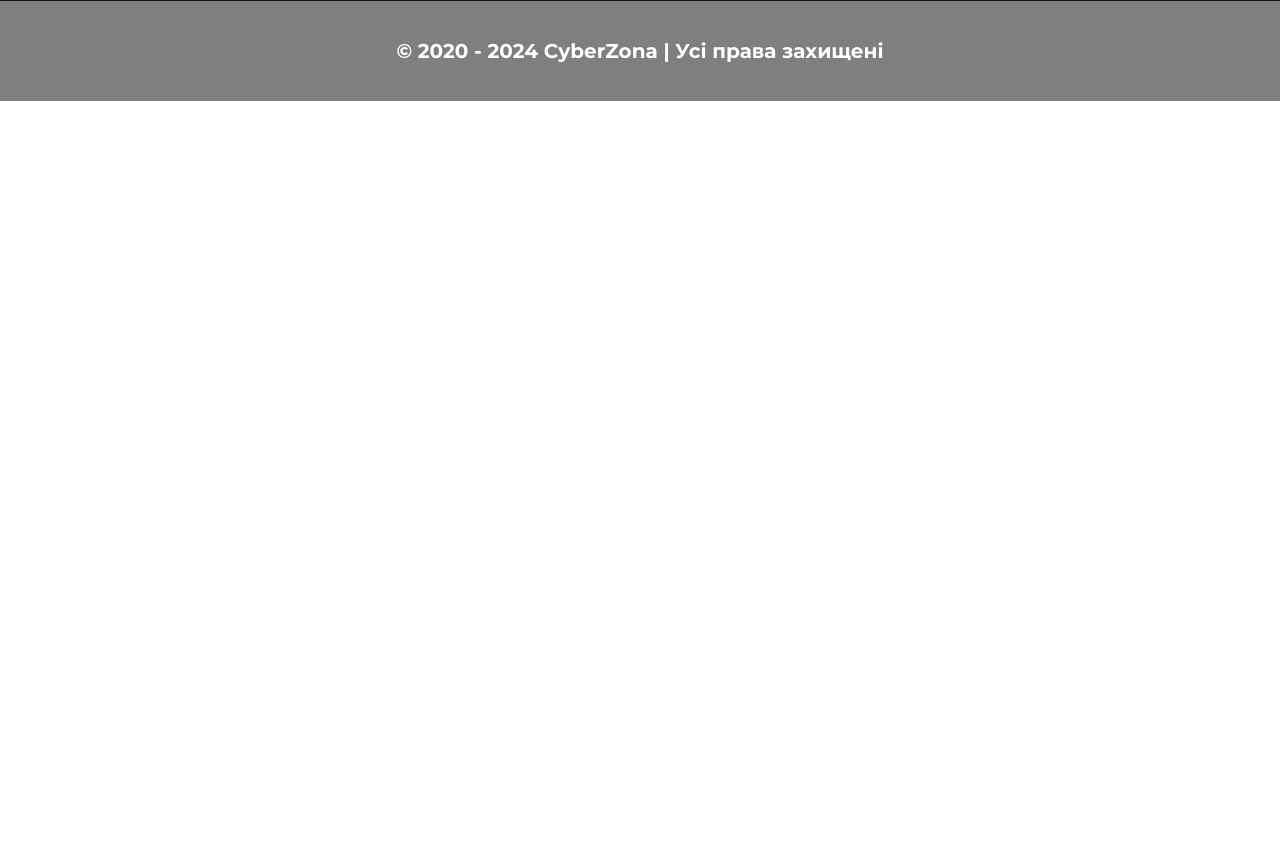
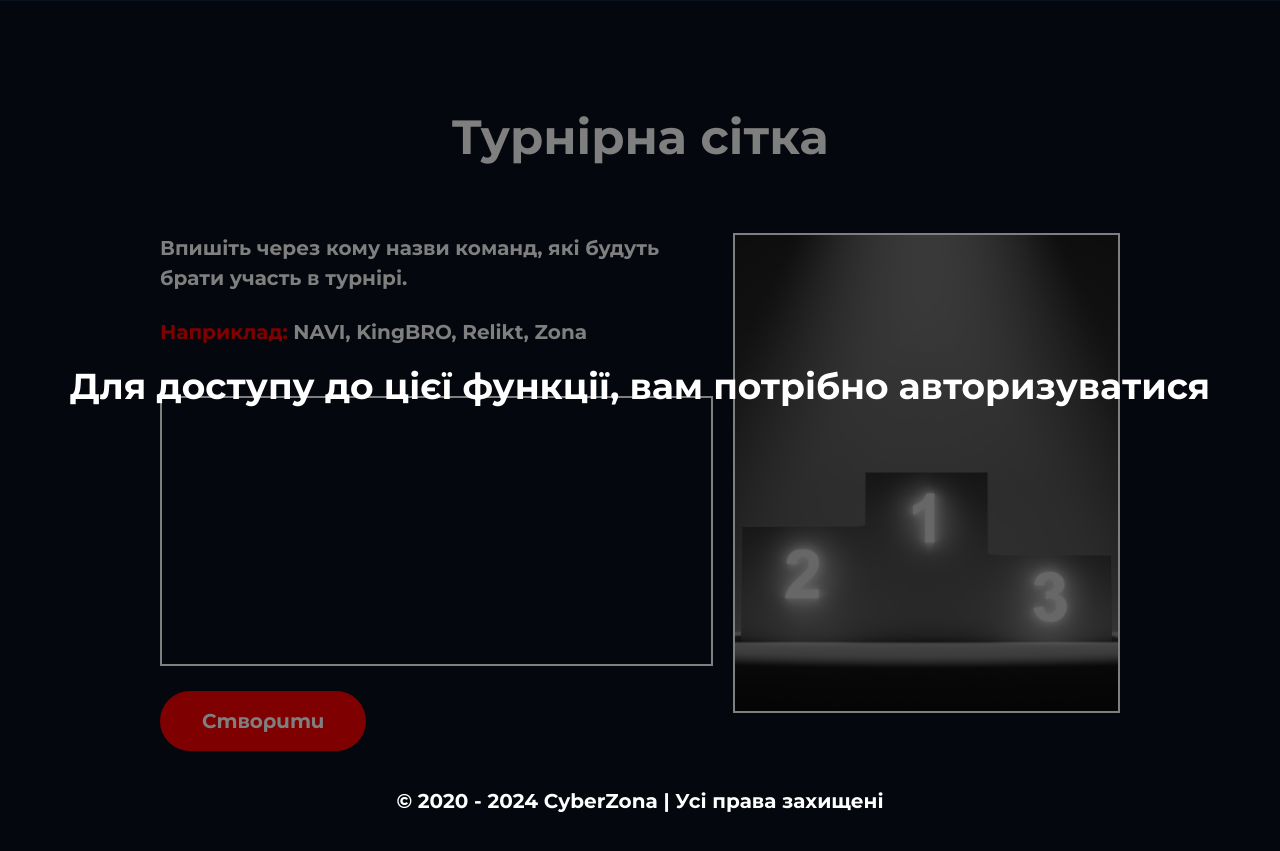
Before and after one commit to F0lgard/reactProject, a React (Create React App) app in the folder computer_club/: page / in a window 1280 px wide. Shown: the part 3671-4522 px from the top of the page. Before the commit the page ends 3772 px from the top, so only its background shows below. Built offline with nearby package versions, Linux system fonts and the light colour scheme.

Commit message:
add turnir section

```diff
--- a/computer_club/src/App.js
+++ b/computer_club/src/App.js
@@ -1,4 +1,4 @@
-//import React, { useState } from 'react';
+import React from 'react';
 import './styles/Normalize.css';
 import './styles/App.css';
 import Header from "./components/Header";
@@ -8,19 +8,23 @@ import PricesSection from './components/PricesSection';
 import Footer from './components/Footer';
 import GamesSection from './components/GamesSection';
 import PronasSection from './components/PronasSection';
+import TurnirSection from './components/TurnirSection';
+import { AuthProvider } from './components/AuthContext'; // Імпортуємо AuthProvider з файлу AuthContext.js
 
 function App() {
-
   return (
+    <AuthProvider>
       <div className="App">
-    <Header/>
+        <Header />
         <WelcomeSection/>
         <ZoneSection/>
         <PricesSection/>
         <GamesSection/>
         <PronasSection/>
+        <TurnirSection />
         <Footer/>
       </div>
+    </AuthProvider>
   );
 }
 
--- /dev/null
+++ b/computer_club/src/components/AuthContext.jsx
@@ -0,0 +1,18 @@
+import React, { createContext, useState, useContext } from 'react';
+
+// Створюємо новий контекст для стану авторизації
+export const AuthContext = createContext();
+
+// Створюємо власний компонент-провайдер для контексту авторизації
+export const AuthProvider = ({ children }) => {
+    const [isAuthenticated, setIsAuthenticated] = useState(false);
+
+    return (
+        <AuthContext.Provider value={{ isAuthenticated, setIsAuthenticated }}>
+            {children}
+        </AuthContext.Provider>
+    );
+};
+
+// Хук для отримання стану авторизації в будь-якому компоненті
+export const useAuth = () => useContext(AuthContext);
--- a/computer_club/src/components/Footer.jsx
+++ b/computer_club/src/components/Footer.jsx
@@ -4,8 +4,10 @@ import '../styles/Footer.css';
 export default function Footer() {
 
     return(
+        <div className='footer-wrap'>
         <div className='footer-background'>
             <p className='footer-text'>© 2020 - 2024 CyberZona | Усі права захищені</p>
         </div>
+        </div>
     )
 }
--- a/computer_club/src/components/Header.jsx
+++ b/computer_club/src/components/Header.jsx
@@ -1,15 +1,18 @@
+import React, { useState } from 'react';
 import Button from "./Button";
-import { useState } from 'react';
-import Modal from './Modal'
+import Modal from './Modal';
 import RegistrationModal from "./RegistrationModal";
-import Input from './Input'
+import Input from './Input';
 import axios from 'axios';
+import { useAuth } from './AuthContext';
 
 export default function Header() {
     const [loginModalActive, setLoginModalActive] = useState(false);
     const [registrationModalActive, setRegistrationModalActive] = useState(false);
-    const [login, setLogin] = useState('')
-    const [password, setPassword] = useState()
+    const [login, setLogin] = useState('');
+    const [password, setPassword] = useState('');
+    const { isAuthenticated, setIsAuthenticated } = useAuth();
+    const [username, setUsername] = useState('');
 
     const handleRegistrationLinkClick = () => {
         setLoginModalActive(false);
@@ -17,13 +20,11 @@ export default function Header() {
     };
 
     function handleLoginChange(event) {
-        console.log(event.target.value)
-        setLogin(event.target.value)
+        setLogin(event.target.value);
     }
 
     function handlePasswordChange(event) {
-        console.log(event.target.value)
-        setPassword(event.target.value)
+        setPassword(event.target.value);
     }
 
     const handleLogin = async (e) => {
@@ -32,10 +33,18 @@ export default function Header() {
         try {
             const response = await axios.post('http://localhost:3001/login', { login, password });
             alert('Ви успішно авторизувалися:');
-          // Тут можна додатково обробляти відповідь сервера, наприклад, зберігати токен доступу у стані додатку
+            setLoginModalActive(false);
+            setIsAuthenticated(true);
+            // Отримання інформації про користувача після авторизації
+            setUsername(response.data.username); // Припустимо, що сервер повертає ім'я користувача
         } catch (error) {
-          alert(`Помилка під час авторизації:${error.message}`);
+            alert(`Помилка під час авторизації: ${error.message}`);
         }
+    };
+
+    const handleLogout = () => {
+        setIsAuthenticated(false);
+        setUsername(''); // Скидання ім'я користувача
     };
 
     return (
@@ -46,10 +55,6 @@ export default function Header() {
                         <img src={require('../img/logo.png')} alt='logo' width='139px' height='84px'/>
                     </a>
                 </div>
-            {/* <div class="icons">
-                <a href="#"><img src={require("../img/Instagram.png")} alt="Іконка Instagram" /></a>
-                <a href="#"><img src={require("../img/Steam.png")} alt="Іконка Steam" /></a>
-            </div> */}
                 <nav className='navigation'>
                     <ul>
                         <li><a href="#zoneSection">Зони</a></li>
@@ -59,7 +64,18 @@ export default function Header() {
                         <li><a href="#tournaments">Турніри</a></li>
                     </ul>
                 </nav>
+                {/* Відображення імені користувача та кнопки Вийти */}
+                {isAuthenticated ? (
+                    <div className="user-info">
+                        <a href='/'>
+                            <img src={require('../img/Account.png')} alt='account' width='35px' height='35px'/>
+                        </a>
+                        <span className="username">{username}</span>
+                        <Button className="button-logout" onClick={handleLogout}>Вийти</Button>
+                    </div>
+                ) : (
                     <Button className="button-login" onClick={() => setLoginModalActive(true)}>Ввійти</Button>
+                )}
                 <Modal active={loginModalActive} setActive={setLoginModalActive}>
                     <>
                         <p className="modal-name">ВХІД</p>
@@ -77,5 +93,5 @@ export default function Header() {
                 <RegistrationModal active={registrationModalActive} setActive={setRegistrationModalActive} />
             </header>
         </div>
-    )
-};
+    );
+}
--- a/computer_club/src/components/PronasSection.jsx
+++ b/computer_club/src/components/PronasSection.jsx
@@ -3,7 +3,7 @@ import '../styles/Pronas.css';
 export default function PronasSection() {
 
     return(
-        <div className='pronas-section' id='about'>
+    <div className='pronas-section' id='about'>
     <h2 className='pronas-section-name'>Про нас</h2>
     <div className="content-wrapper">
         <div className="text-wrapper">
@@ -11,7 +11,7 @@ export default function PronasSection() {
             Ми пропонуємо <span className='red-text'>широкий</span> асортимент послуг для тих,
             хто цінує <span className='red-text'>якість</span> і <span className='red-text'>комфорт</span> у своїй грі.</p>
             <p className='pronas-section-text'>Ми <span className='red-text'>прагнемо</span> забезпечити нашим клієнтам
-            <span className='red-text'>найкращий</span> ігровий досвід, створюючи для них <span className='red-text'>комфортне</span> та
+            <span className='red-text'> найкращий</span> ігровий досвід, створюючи для них <span className='red-text'>комфортне</span> та
             технологічно-збалансоване середовище для <span className='red-text'>розваг</span> та <span className='red-text'>спілкування</span>.</p>
             <div className='logo-wrapper'>
                 <a href='https://web.telegram.org/' target='_blank' rel="noreferrer"><img src={require('../img/Telegram.png')} className='logo-pronas' alt='telegram logo' width='60px' height='60px'/></a>
--- /dev/null
+++ b/computer_club/src/components/TurnirSection.jsx
@@ -0,0 +1,30 @@
+import React from 'react';
+import '../styles/Turnir.css';
+import Button from './Button';
+import { useAuth } from './AuthContext'; // Імпортуємо хук useAuth з файлу AuthContext.js
+
+export default function TurnirSection() {
+    const { isAuthenticated } = useAuth(); // Використовуємо хук useAuth для отримання стану авторизації
+
+    return (
+        <div className='turnir-section' id='tournaments'>
+            <h2 className='turnir-section-name'>Турнірна сітка</h2>
+            <div className='content-wrap-turnir'>
+                <div className='text-wrap-turnir'>
+                    <p>Впишіть через кому назви команд, які будуть брати участь в турнірі.</p>
+                    <p><span className='red-text'>Наприклад:</span> NAVI, KingBRO, Relikt, Zona</p>
+                    <input type='text' id='turnirInput' className='turnir-input'></input>
+                    <Button>Створити</Button>
+                </div>
+                <img src={require('../img/turnir.png')} className='turnir-img' alt='pro nas img' width='387px' height='480px' />
+            </div>
+            {/* Умовна логіка для відображення фонової заглушки */}
+            {!isAuthenticated && (
+                <div className='turnir-overlay'>
+                    {/* <Button className="turnir-button-dis">Ввійти</Button> */}
+                    <h3 className='desabled-tip'>Для доступу до цієї функції, вам потрібно авторизуватися</h3>
+                </div>
+            )}
+        </div>
+    );
+}
--- a/computer_club/src/styles/App.css
+++ b/computer_club/src/styles/App.css
@@ -101,6 +101,13 @@ button:active {
     margin-top: 5px;
     column-gap: 14px;
 }
+
+.user-info {
+    display: flex;
+    align-items:center;
+    gap: 10px;
+}
+
 
 /* .button-login {
     position: relative;
--- a/computer_club/src/styles/Footer.css
+++ b/computer_club/src/styles/Footer.css
@@ -1,12 +1,19 @@
+.footer-wrap {
+    width: 100%;
+    height: 100px;
+    background-color: #09111C;
+}
+
 .footer-background {
     display: flex;
     justify-content: center;
     align-items: center;
     width: 100%;
-    height: 100px;
+    height: 100%;
     background-color: rgba(0, 0, 0, 0.5);
     color: #ffffff;
     font-family: "Montserrat", sans-serif;
     font-size: 20px;
     align-self: start;
+
 }
--- /dev/null
+++ b/computer_club/src/styles/Turnir.css
@@ -0,0 +1,68 @@
+.turnir-section {
+    position: relative; /* Змініть позицію на relative */
+    width: 100%;
+    height: auto; /* Змініть на auto */
+    background-color: #09111C;
+    color: #ffffff;
+    padding: 100px 160px 0;
+    font-family: "Montserrat", sans-serif;
+}
+
+.turnir-section-name {
+    font-size: 48px;
+    text-align: center;
+    margin-bottom: 60px;
+    font-size: 48px;
+}
+
+.content-wrap-turnir {
+    display: flex;
+    flex-wrap: wrap;
+    font-size: 20px;
+}
+
+.text-wrap-turnir {
+    flex: 1;
+}
+
+.turnir-input {
+    width: 100%;
+    height: 270px;
+    background: transparent;
+    border: 2px solid #fff;
+    margin: 25px 0;
+    color: #fff;
+    align-items:start;
+    transition: border-radius 0.3s ease, border-color 0.3s ease, border-width 0.3s ease;
+}
+
+.turnir-img {
+    border: 2px solid #fff;
+    margin-bottom: 20px;
+    margin-left: 20px; /* Додаємо margin-left: auto; щоб вирівняти фото праворуч */
+}
+
+.turnir-overlay {
+    position: absolute;
+    top: 0;
+    left: 0;
+    width: 100%;
+    height: 100%;
+    background-color: rgba(0, 0, 0, 0.5); /* напівпрозорий чорний фон */
+    z-index: 900; /* Завжди поверх усього */
+    display: flex;
+    flex-direction: column;
+    justify-content: center;
+    align-items: center;
+}
+
+
+.desabled-tip {
+    font-size: 36px;
+    margin-top: 20px;
+    text-align: center;
+}
+
+.turnir-button-dis {
+    margin-bottom: 25px;
+}
```
Also changed, not shown: computer_club/src/img/Account.png (added), computer_club/src/img/turnir.png (added). Lines whose indentation alone changed are shown as unchanged.
